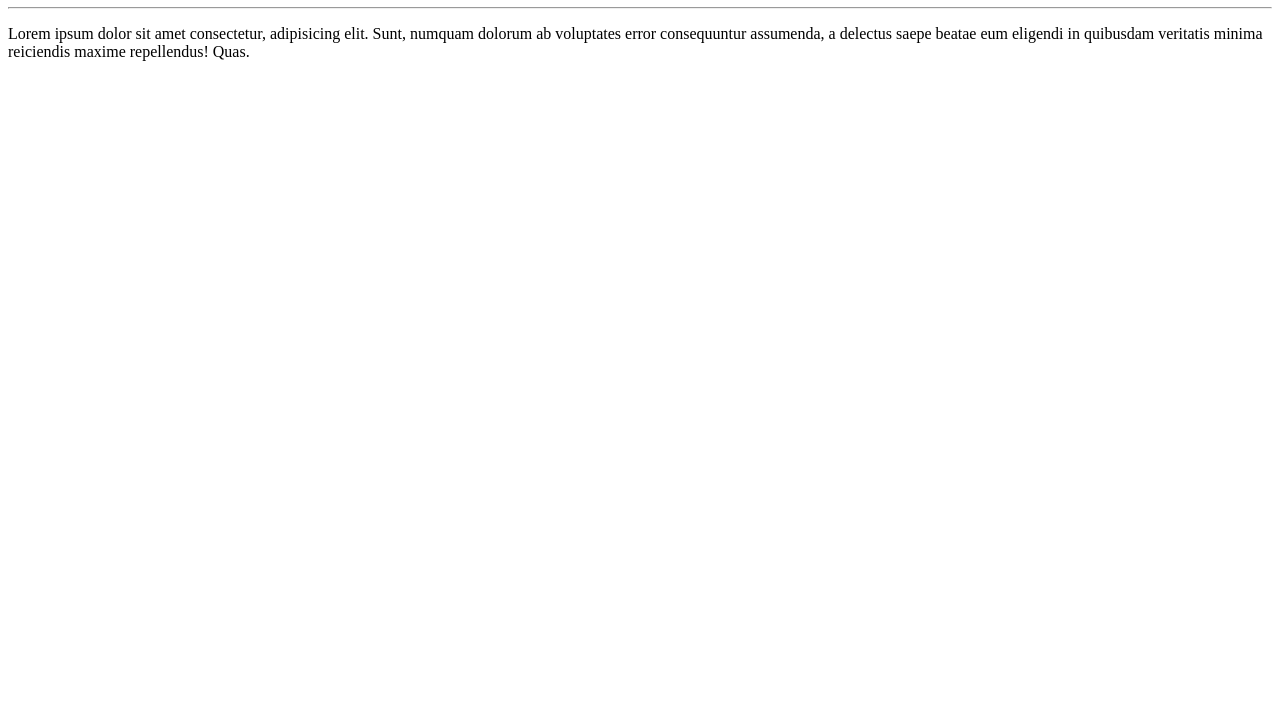
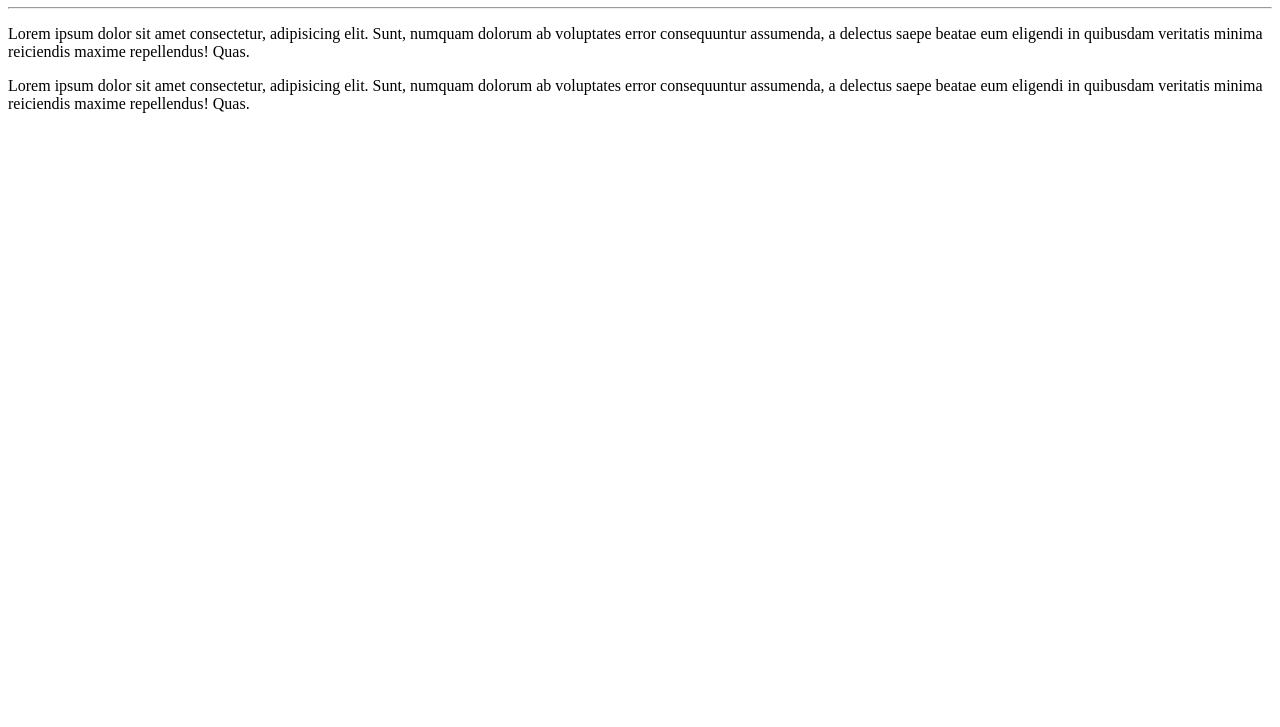
Before and after one commit to claudemirslopes/Curso-em-Video, a plain HTML site: page site-exemplo/index.html in a window 1280 px wide. Shown: the part 73-800 px from the top of the page. Drawn offline with Linux system fonts and the light colour scheme.

Commit message:
Add um paragrafo no index

```diff
--- a/site-exemplo/index.html
+++ b/site-exemplo/index.html
@@ -10,5 +10,6 @@
     <h1>Olá, Mundo</h1>
     <hr>
     <p>Lorem ipsum dolor sit amet consectetur, adipisicing elit. Sunt, numquam dolorum ab voluptates error consequuntur assumenda, a delectus saepe beatae eum eligendi in quibusdam veritatis minima reiciendis maxime repellendus! Quas.</p>
+    <p>Lorem ipsum dolor sit amet consectetur, adipisicing elit. Sunt, numquam dolorum ab voluptates error consequuntur assumenda, a delectus saepe beatae eum eligendi in quibusdam veritatis minima reiciendis maxime repellendus! Quas.</p>
 </body>
 </html>
```
